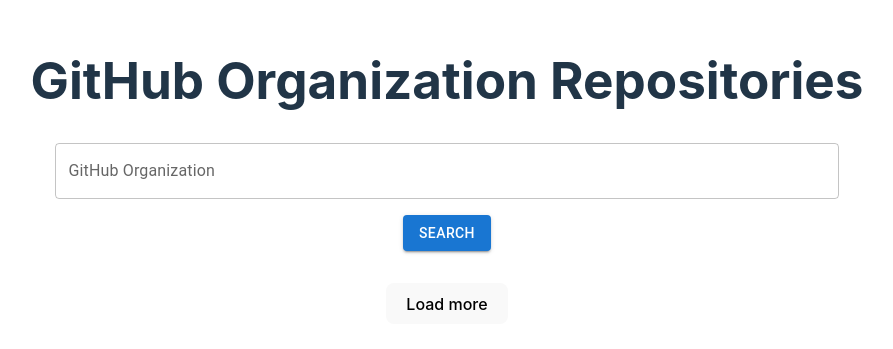
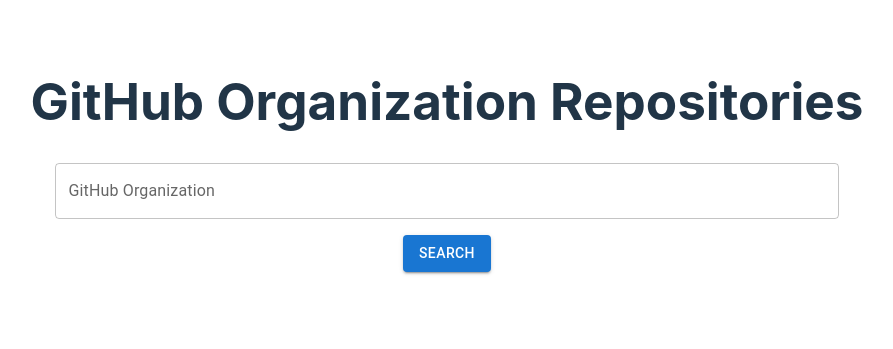
Before and after one commit to ebosetalee/g-org-repos, a React (Vite) app in the folder client/: page / in a window 1280 px wide. Shown: the part 229-578 px from the top of the page, without its empty margins (193-1086 px from the left). Built offline with nearby package versions, Linux system fonts and the light colour scheme.

Commit message:
feat: load more

```diff
--- a/client/src/repository.tsx
+++ b/client/src/repository.tsx
@@ -1,6 +1,5 @@
 import React, { useState } from "react";
-import { TextField, Button, Container, List, ListItem, Typography, Checkbox, IconButton } from "@mui/material";
-import ExpandMoreIcon from "@mui/icons-material/ExpandMore";
+import { TextField, Button, Container, List, ListItem, Typography, Checkbox } from "@mui/material";
 import { fetchRepositories, storeExpanded } from "./services/api";
 
 interface branchesResponse {
@@ -30,7 +29,7 @@
         try {
             const data: Repo[] = await fetchRepositories(org, page);
             setRepos(prev => [...prev, ...data]);
-            setMore(true)
+            setMore(true);
 
             // set previously expanded repos
             data.map(repo => {
@@ -40,7 +39,7 @@
                 return repo;
             });
 
-            if (data.length === 0) setMore(false);
+            if (data.length === 0|| data.length < 10) setMore(false);
         } catch (error) {
             console.error("Error fetching repositories:", error);
             setMore(false);
@@ -75,7 +74,7 @@
                     setPage(1);
                     setRepos([]);
                     setExpandedRepos([]);
-                    setMore(false)
+                    setMore(false);
                     setOrg(e.target.value);
                 }}
                 fullWidth
@@ -98,7 +97,7 @@
             <List>
                 {repos.map(repo => (
                     <ListItem key={repo.id}>
-                        <Checkbox />
+                        <Checkbox checked={expandedRepos.includes(repo.id)} onClick={() => toggleExpand(repo.id, org)} />
                         <Typography variant="body1" style={{ flex: 1 }}>
                             {repo.name}
                         </Typography>
@@ -111,9 +110,6 @@
                         <Typography variant="body2" style={{ flex: 1 }}>
                             Branches: {repo.total_branches}
                         </Typography>
-                        <IconButton onClick={() => toggleExpand(repo.id, org)}>
-                            <ExpandMoreIcon />
-                        </IconButton>
 
                         {expandedRepos.includes(repo.id) && (
                             <List style={{ marginBottom: "24px" }}>
@@ -137,7 +133,7 @@
                     </ListItem>
                 ))}
             </List>
-            {page > 0 && more && (
+            {page > 1 && more && (
                 <button
                     onClick={() => {
                         setPage(page => page + 1);
```
